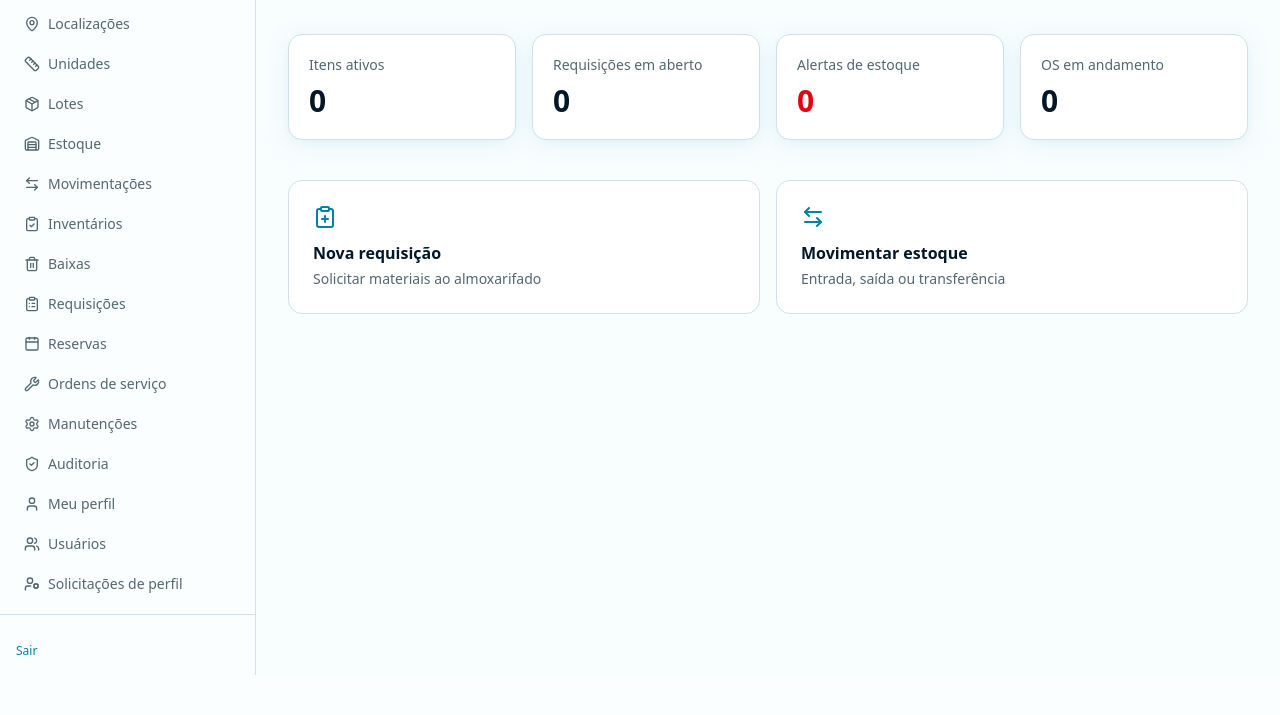
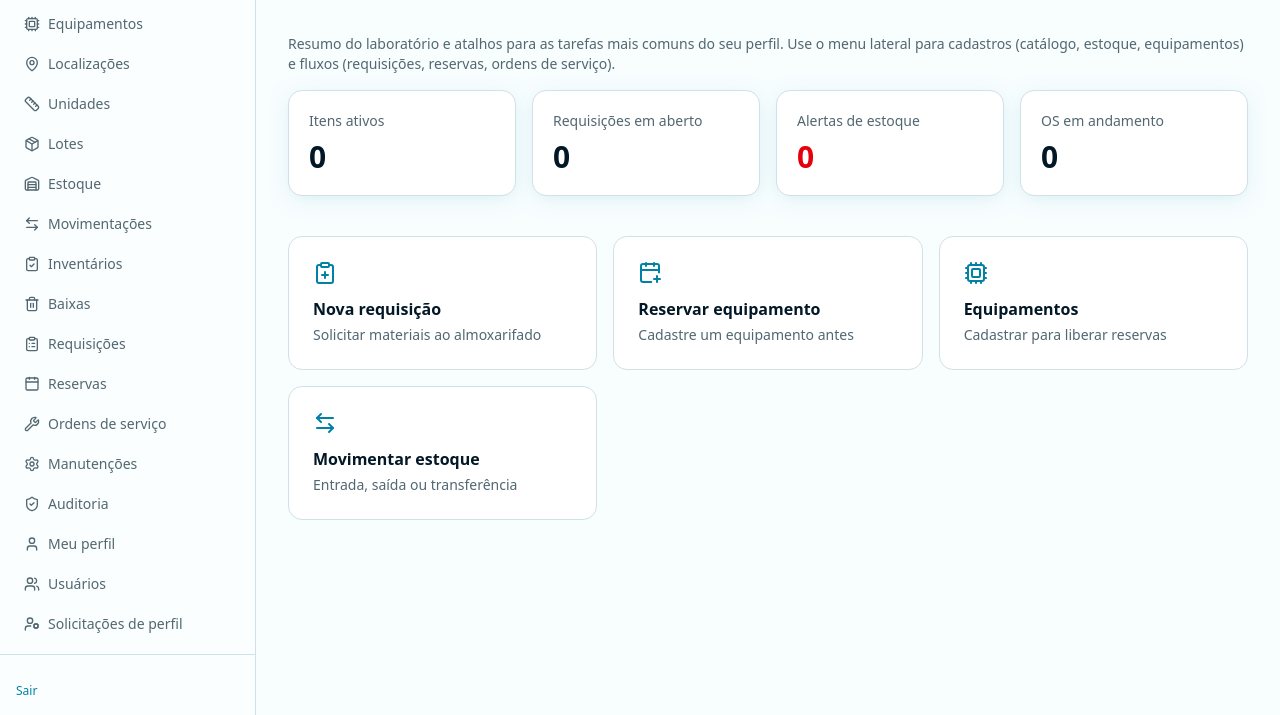
Before and after one commit to gustavoingles/lab-management, a Django app: page /app/ in a window 1280 px wide. Shown: the part 150-865 px from the top of the page. Before the commit the page ends 825 px from the top, so only its background shows below. Run offline with Django 5.2, Linux system fonts and the light colour scheme; the visitor is signed in with stand-in values (Sample User, id 1); data that the repository does not hold is empty; style sheets or scripts are compiled from the project's sources.

Commit message:
feat(lab_management): adiciona Equipamentos ao menu e fluxo guiado no painel
Inclui item no menu lateral, atalhos no início e no catálogo, avisos em
reservas e mensagens após salvar item/equipamento para conduzir a demo.

Co-authored-by: Cursor <cursoragent@cursor.com>

```diff
--- a/lab_management/context_processors.py
+++ b/lab_management/context_processors.py
@@ -18,7 +18,12 @@ def app_navigation(request):
     if usuario_tem_perfil(
         user, *PERFIS_ESTOQUE, *PERFIS_SOLICITACAO, *PERFIS_MANUTENCAO, "auditor", "fiscal"
     ):
-        nav.append({"label": "Catálogo", "url_name": "app:itens", "icon": "boxes"})
+        nav.extend(
+            [
+                {"label": "Catálogo", "url_name": "app:itens", "icon": "boxes"},
+                {"label": "Equipamentos", "url_name": "app:equipamentos", "icon": "cpu"},
+            ]
+        )
 
     if usuario_tem_perfil(user, *PERFIS_ESTOQUE):
         nav.extend(
--- a/lab_management/web_views.py
+++ b/lab_management/web_views.py
@@ -1,5 +1,6 @@
 from django.contrib import messages
 from django.contrib.auth import get_user_model
+from django.utils.safestring import mark_safe
 from django.contrib.auth.mixins import LoginRequiredMixin
 from django.shortcuts import get_object_or_404, redirect
 from django.urls import reverse, reverse_lazy
@@ -21,7 +22,7 @@ from accounts.permissions import (
     PERFIS_SOLICITACAO,
     usuario_tem_perfil,
 )
-from inventory.choices import StatusOrdemServico, StatusRequisicao
+from inventory.choices import StatusOrdemServico, StatusRequisicao, TipoItem
 from inventory.models import (
     Auditoria,
     Categoria,
@@ -73,6 +74,14 @@ class DashboardView(LoginRequiredMixin, TemplateView):
         ctx["os_abertas"] = OrdemServico.objects.filter(
             status__in=[StatusOrdemServico.ABERTA, StatusOrdemServico.EM_EXECUCAO]
         ).count()
+        user = self.request.user
+        ctx["pode_estoque"] = user.is_superuser or usuario_tem_perfil(
+            user, *PERFIS_ESTOQUE
+        )
+        ctx["pode_reserva"] = user.is_superuser or usuario_tem_perfil(
+            user, *PERFIS_ESTOQUE, *PERFIS_SOLICITACAO
+        )
+        ctx["total_equipamentos"] = Equipamento.objects.count()
         return ctx
 
 
@@ -95,6 +104,7 @@ class CategoriaCreateView(PerfilRequiredMixin, CreateView):
         ctx = super().get_context_data(**kwargs)
         ctx["page_title"] = "Nova categoria"
         ctx["cancel_url"] = reverse("app:categorias")
+        ctx["intro_template"] = "app/intros/forms/categoria.html"
         return ctx
 
 
@@ -123,7 +133,23 @@ class ItemCreateView(PerfilRequiredMixin, CreateView):
         ctx = super().get_context_data(**kwargs)
         ctx["page_title"] = "Novo item"
         ctx["cancel_url"] = reverse("app:itens")
+        ctx["intro_template"] = "app/intros/forms/item.html"
         return ctx
+
+    def form_valid(self, form):
+        response = super().form_valid(form)
+        if form.instance.tipo_item == TipoItem.EQUIPAMENTO:
+            url = reverse("app:equipamento_novo")
+            messages.success(
+                self.request,
+                mark_safe(
+                    f'Item salvo. <a href="{url}" class="underline">Cadastre o equipamento físico</a> '
+                    "(número de série) para liberar reservas."
+                ),
+            )
+        else:
+            messages.success(self.request, "Item salvo.")
+        return response
 
 
 class EquipamentoListView(PerfilRequiredMixin, PodeEscreverMixin, ListView):
@@ -135,6 +161,13 @@ class EquipamentoListView(PerfilRequiredMixin, PodeEscreverMixin, ListView):
 
     def get_queryset(self):
         return Equipamento.objects.select_related("item").order_by("-updated_at")
+
+    def get_context_data(self, **kwargs):
+        ctx = super().get_context_data(**kwargs)
+        ctx["itens_equipamento"] = Item.objects.filter(
+            tipo_item=TipoItem.EQUIPAMENTO, ativo=True
+        ).exists()
+        return ctx
 
 
 class EquipamentoCreateView(PerfilRequiredMixin, CreateView):
@@ -148,7 +181,28 @@ class EquipamentoCreateView(PerfilRequiredMixin, CreateView):
         ctx = super().get_context_data(**kwargs)
         ctx["page_title"] = "Novo equipamento"
         ctx["cancel_url"] = reverse("app:equipamentos")
+        ctx["intro_template"] = "app/intros/forms/equipamento.html"
+        ctx["itens_equipamento"] = Item.objects.filter(
+            tipo_item=TipoItem.EQUIPAMENTO, ativo=True
+        ).exists()
+        if not ctx["itens_equipamento"]:
+            ctx["form_alert"] = mark_safe(
+                'Antes de salvar, crie um <a href="'
+                + reverse("app:item_novo")
+                + '" class="underline">item do catálogo</a> com tipo <strong>Equipamento</strong>.'
+            )
         return ctx
+
+    def form_valid(self, form):
+        response = super().form_valid(form)
+        messages.success(
+            self.request,
+            mark_safe(
+                f'Equipamento cadastrado. '
+                f'<a href="{reverse("app:reservas_equipamento")}" class="underline">Ir para reservas</a>.'
+            ),
+        )
+        return response
 
 
 class LocalizacaoListView(PerfilRequiredMixin, PodeEscreverMixin, ListView):
@@ -170,6 +224,7 @@ class LocalizacaoCreateView(PerfilRequiredMixin, CreateView):
         ctx = super().get_context_data(**kwargs)
         ctx["page_title"] = "Nova localização"
         ctx["cancel_url"] = reverse("app:localizacoes")
+        ctx["intro_template"] = "app/intros/forms/localizacao.html"
         return ctx
 
 
@@ -201,6 +256,7 @@ class MovimentacaoCreateView(PerfilRequiredMixin, FormView):
         ctx = super().get_context_data(**kwargs)
         ctx["page_title"] = "Registrar movimentação"
         ctx["cancel_url"] = reverse("app:estoques")
+        ctx["intro_template"] = "app/intros/forms/movimentacao.html"
         return ctx
 
     def form_valid(self, form):
@@ -274,6 +330,7 @@ class RequisicaoCreateView(PerfilRequiredMixin, CreateView):
         ctx = super().get_context_data(**kwargs)
         ctx["page_title"] = "Nova requisição"
         ctx["cancel_url"] = reverse("app:requisicoes")
+        ctx["intro_template"] = "app/intros/forms/requisicao.html"
         return ctx
 
 
@@ -387,6 +444,7 @@ class OrdemServicoCreateView(PerfilRequiredMixin, CreateView):
         ctx = super().get_context_data(**kwargs)
         ctx["page_title"] = "Nova ordem de serviço"
         ctx["cancel_url"] = reverse("app:ordens_servico")
+        ctx["intro_template"] = "app/intros/forms/ordem_servico.html"
         return ctx
 
 
@@ -454,6 +512,7 @@ class UsuarioUpdateView(PerfilRequiredMixin, UpdateView):
         ctx = super().get_context_data(**kwargs)
         ctx["page_title"] = f"Editar {self.object.nome}"
         ctx["cancel_url"] = reverse("app:usuarios")
+        ctx["intro_template"] = "app/intros/forms/usuario.html"
         return ctx
 
     def form_valid(self, form):
--- a/templates/app/dashboard.html
+++ b/templates/app/dashboard.html
@@ -5,6 +5,7 @@
   <h2 class="text-2xl font-semibold">Olá, {{ user.nome }}</h2>
   <p class="text-muted-foreground">Resumo do laboratório</p>
 </div>
+{% include "app/_page_intro.html" with intro_template="app/intros/dashboard.html" %}
 <div class="grid gap-4 sm:grid-cols-2 lg:grid-cols-4">
   <div class="rounded-xl border border-border bg-card p-5 shadow-[var(--shadow-card)]">
     <p class="text-sm text-muted-foreground">Itens ativos</p>
@@ -23,16 +24,34 @@
     <p class="mt-2 text-3xl font-semibold">{{ os_abertas }}</p>
   </div>
 </div>
-<div class="mt-10 grid gap-4 md:grid-cols-2">
+<div class="mt-10 grid gap-4 md:grid-cols-2 lg:grid-cols-3">
+  {% if pode_reserva %}
   <a href="{% url 'app:requisicao_nova' %}" class="rounded-xl border border-border bg-card p-6 transition hover:shadow-[var(--shadow-card)]">
     <i data-lucide="clipboard-plus" class="h-6 w-6 text-primary"></i>
     <h3 class="mt-3 font-semibold">Nova requisição</h3>
     <p class="mt-1 text-sm text-muted-foreground">Solicitar materiais ao almoxarifado</p>
+  </a>
+  <a href="{% url 'app:reserva_equipamento_nova' %}" class="rounded-xl border border-border bg-card p-6 transition hover:shadow-[var(--shadow-card)]">
+    <i data-lucide="calendar-plus" class="h-6 w-6 text-primary"></i>
+    <h3 class="mt-3 font-semibold">Reservar equipamento</h3>
+    <p class="mt-1 text-sm text-muted-foreground">
+      {% if total_equipamentos == 0 and pode_estoque %}Cadastre um equipamento antes{% else %}Agendar uso de equipamento{% endif %}
+    </p>
+  </a>
+  {% endif %}
+  {% if pode_estoque %}
+  <a href="{% url 'app:equipamentos' %}" class="rounded-xl border border-border bg-card p-6 transition hover:shadow-[var(--shadow-card)]">
+    <i data-lucide="cpu" class="h-6 w-6 text-primary"></i>
+    <h3 class="mt-3 font-semibold">Equipamentos</h3>
+    <p class="mt-1 text-sm text-muted-foreground">
+      {% if total_equipamentos == 0 %}Cadastrar para liberar reservas{% else %}{{ total_equipamentos }} cadastrado{{ total_equipamentos|pluralize:"s" }}{% endif %}
+    </p>
   </a>
   <a href="{% url 'app:movimentacao_nova' %}" class="rounded-xl border border-border bg-card p-6 transition hover:shadow-[var(--shadow-card)]">
     <i data-lucide="arrow-left-right" class="h-6 w-6 text-primary"></i>
     <h3 class="mt-3 font-semibold">Movimentar estoque</h3>
     <p class="mt-1 text-sm text-muted-foreground">Entrada, saída ou transferência</p>
   </a>
+  {% endif %}
 </div>
 {% endblock %}
--- a/templates/app/item_list.html
+++ b/templates/app/item_list.html
@@ -6,9 +6,11 @@
   <div class="flex flex-wrap gap-2">
     <a href="{% url 'app:categorias' %}" class="inline-flex h-9 items-center rounded-md border border-input px-3 text-sm">Categorias</a>
     <a href="{% url 'app:unidades_medida' %}" class="inline-flex h-9 items-center rounded-md border border-input px-3 text-sm">Unidades</a>
+    <a href="{% url 'app:equipamentos' %}" class="inline-flex h-9 items-center rounded-md border border-input px-3 text-sm">Equipamentos</a>
     {% if pode_escrever %}<a href="{% url 'app:item_novo' %}" class="inline-flex h-9 items-center rounded-md bg-[image:var(--gradient-hero)] px-4 text-sm text-primary-foreground">Novo item</a>{% endif %}
   </div>
 </div>
+{% include "app/_page_intro.html" with intro_template="app/intros/itens.html" %}
 <form method="get" class="mb-4 flex gap-2">
   <select name="tipo" class="h-9 rounded-md border border-input px-3 text-sm" onchange="this.form.submit()">
     <option value="">Todos os tipos</option>
@@ -19,6 +21,9 @@
     <option value="peca" {% if request.GET.tipo == "peca" %}selected{% endif %}>Peça</option>
   </select>
 </form>
+{% if request.GET.tipo == "equipamento" and pode_escrever %}
+{% include "app/_page_intro.html" with intro_template="app/intros/itens_proximo_equipamento.html" %}
+{% endif %}
 <div class="overflow-hidden rounded-xl border border-border bg-card shadow-[var(--shadow-card)]">
   <table class="w-full text-sm">
     <thead class="border-b border-border bg-muted/50 text-muted-foreground"><tr><th class="p-3">Código</th><th class="p-3">Nome</th><th class="p-3">Tipo</th><th class="p-3">Controlado</th>{% if pode_escrever %}<th class="p-3">Ações</th>{% endif %}</tr></thead>
```
Also changed, not shown: templates/app/equipamento_list.html (+29 -3 lines), templates/app/reserva_equipamento_list.html (+15 -3 lines).
